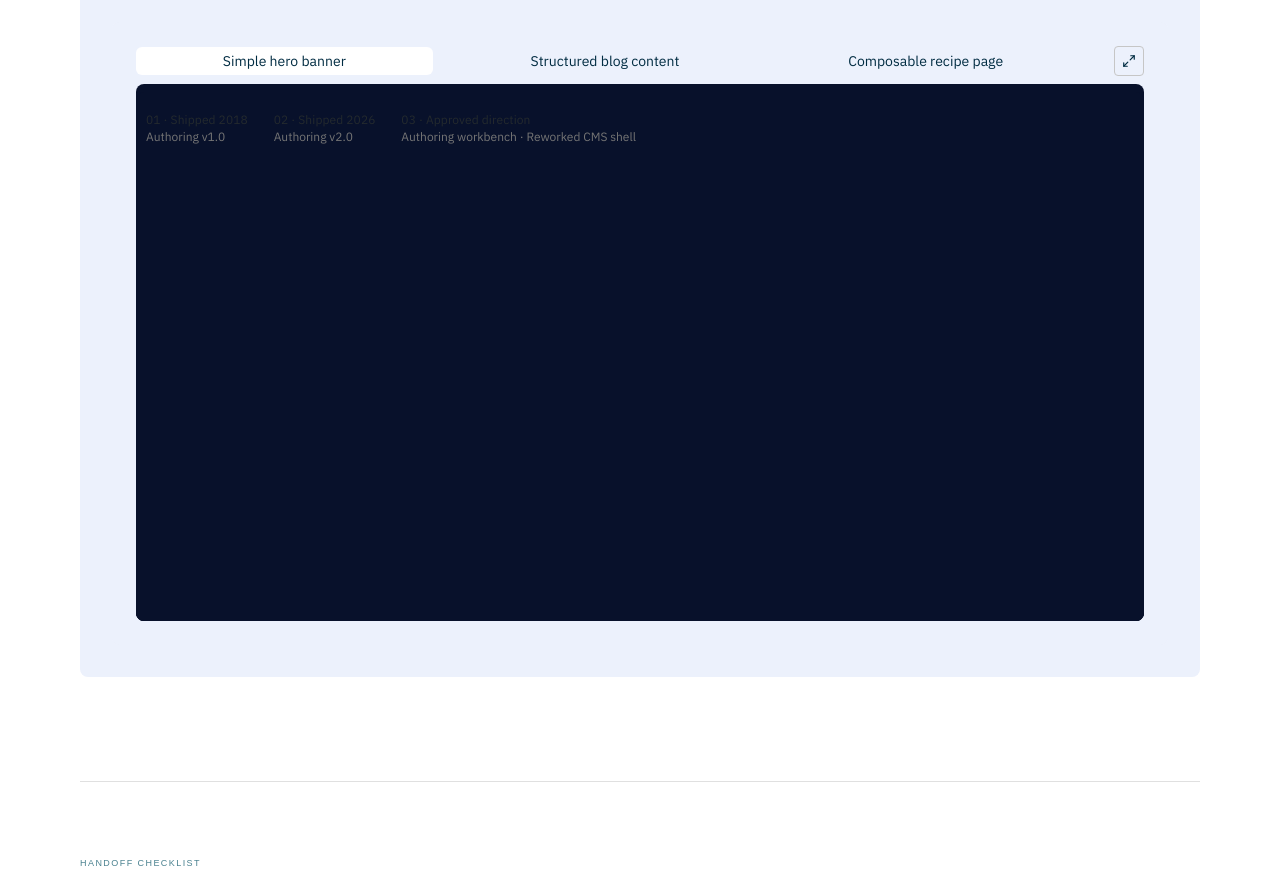
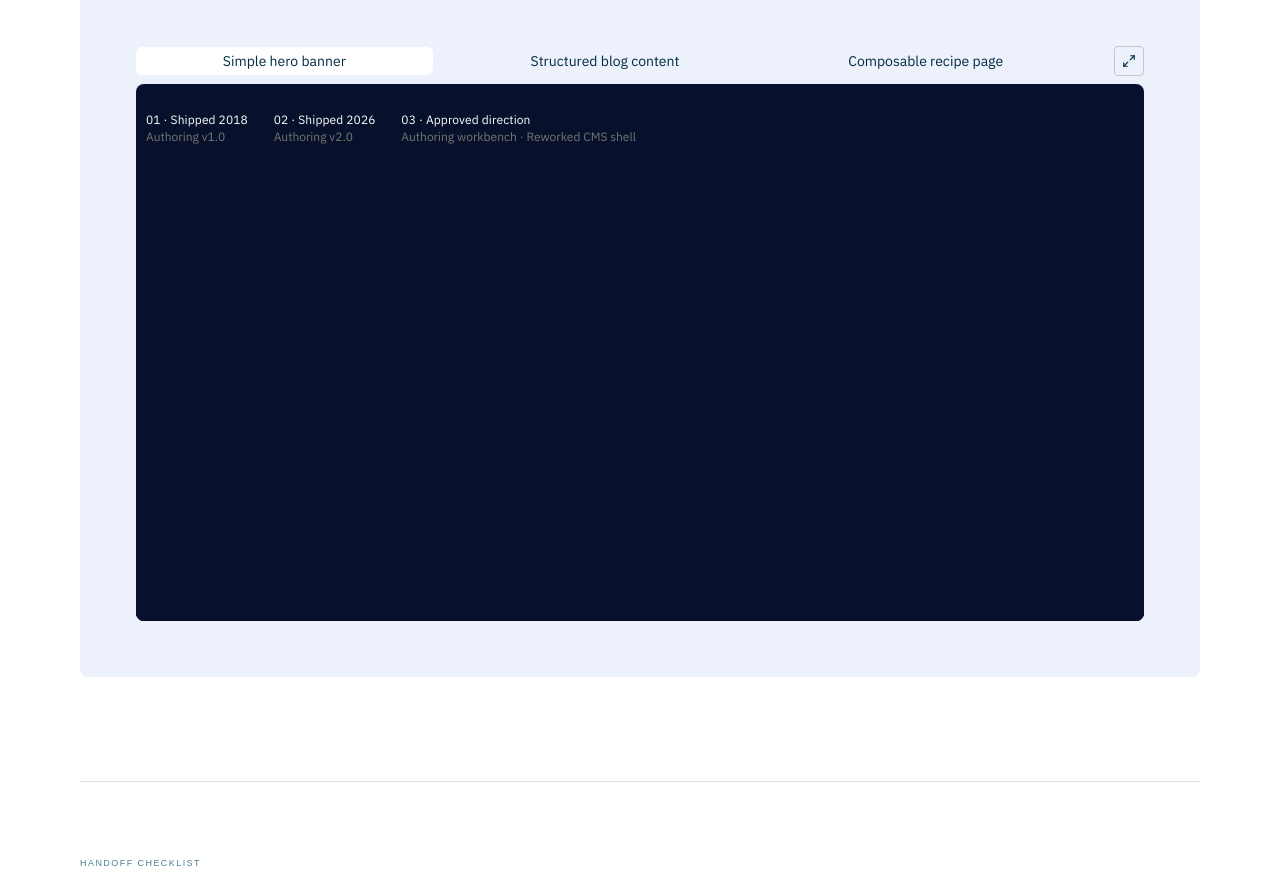
Before and after one commit to dbrown1976/nga-ui-evolution, a Next.js app: page / in a window 1280 px wide. Shown: the part 5133-6021 px from the top of the page. Built offline with nearby package versions, Linux system fonts and the light colour scheme.

Commit message:
Fix Option F image title color specificity

```diff
--- a/app/globals.css
+++ b/app/globals.css
@@ -217,7 +217,7 @@ button { cursor: pointer; }
 .option-f-variant .option-c-expand-control:hover {
   background: rgb(0 44 66 / 6%);
 }
-.option-f-variant .pane-label-title {
+.option-f-variant .option-a .pane .pane-label .pane-label-title {
   color: #ffffff;
 }
 .option-f-variant .pane-label-meta {
```
